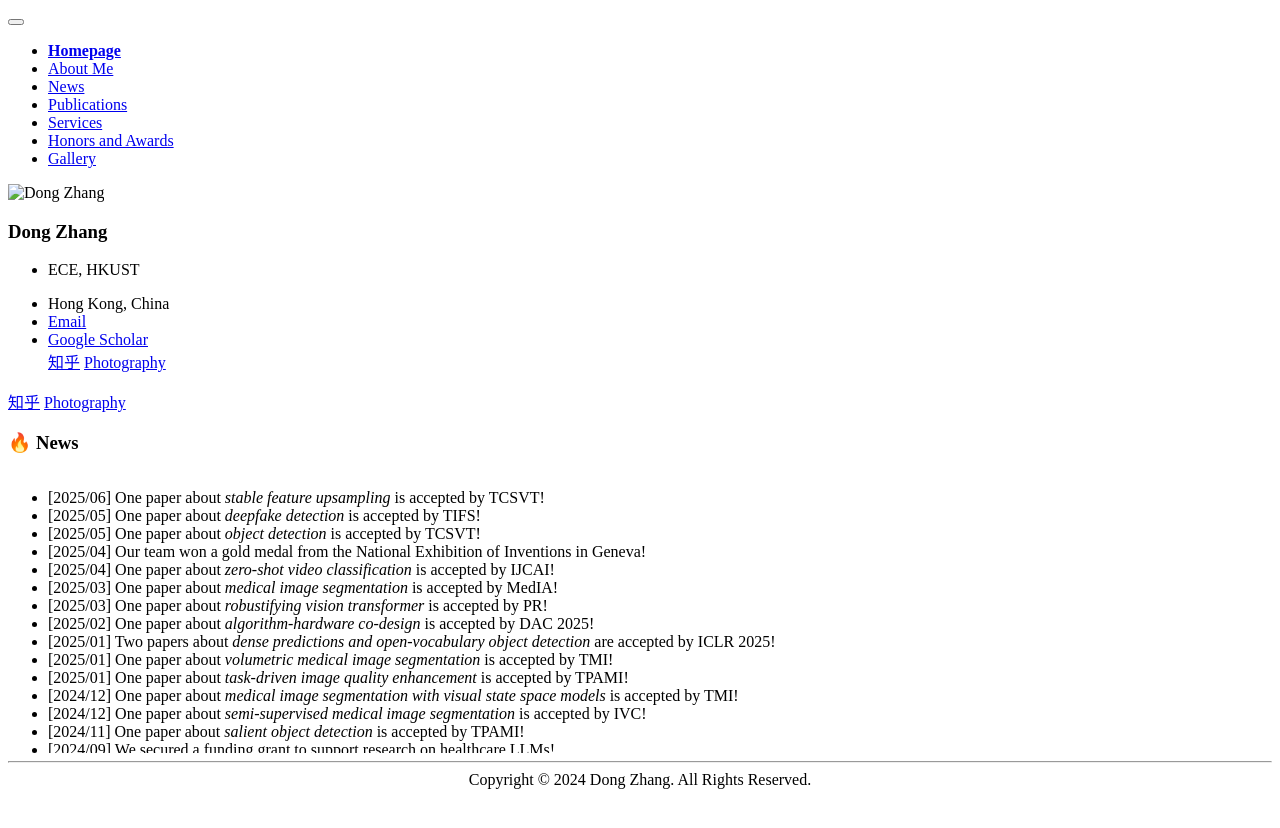
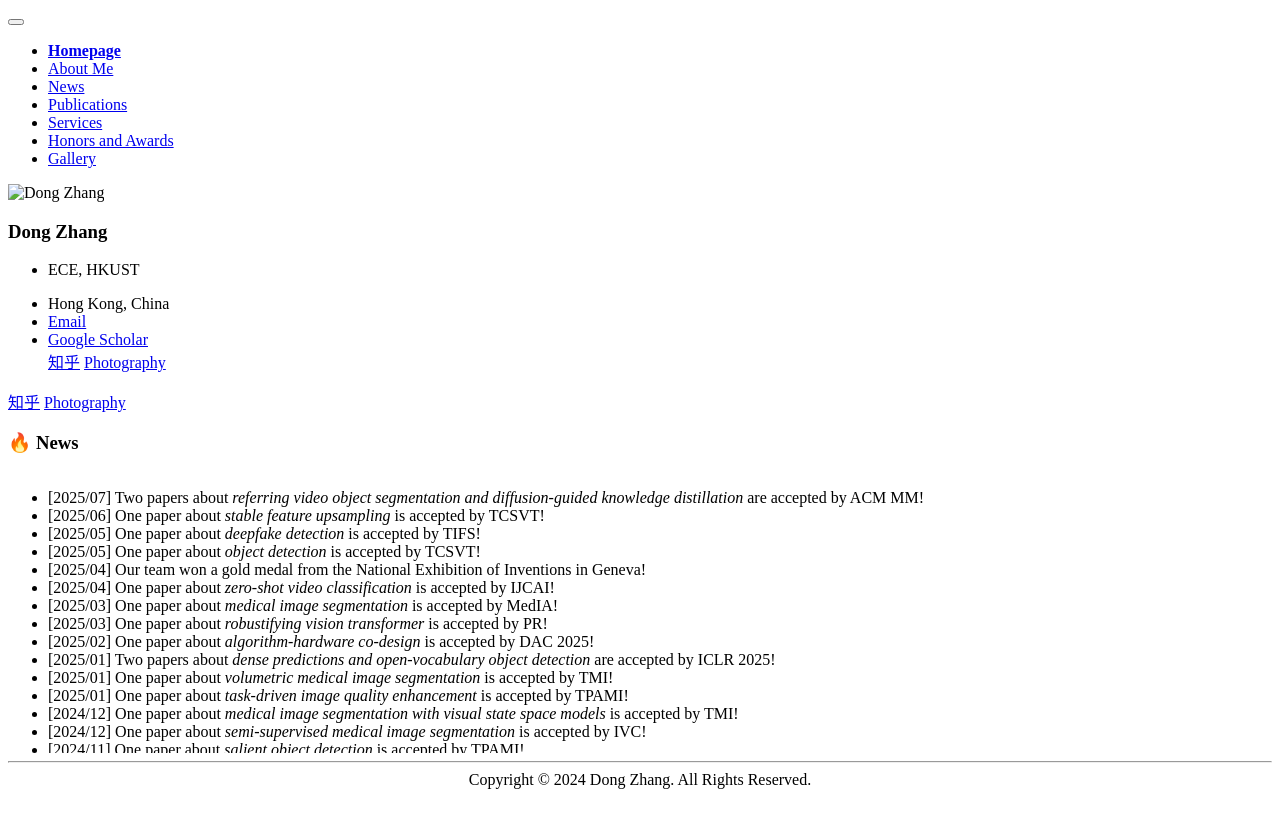
Before and after one commit to dongzhang89/dongzhang89.github.io, a Jekyll site: the page built from _pages/includes/1_news.md, in a window 1280 px wide. Shown: the top 828 px of the page. Built offline with Jekyll 4.4.1, drawn with Linux system fonts in a browser that asks for light colours; our own code applies the rules of GitHub Pages for plain Markdown files.

Commit message:
Update 1_news.md

```diff
--- a/_pages/includes/1_news.md
+++ b/_pages/includes/1_news.md
@@ -8,6 +8,10 @@
             <span class="news-date">[2024/08]</span>
             <span class="news-content"></span>
         </li> -->
+        <li class="news-item">
+            <span class="news-date">[2025/07]</span>
+            <span class="news-content">Two papers about <span style="font-style: italic;">referring video object segmentation and diffusion-guided knowledge distillation</span> are accepted by ACM MM!</span>
+        </li>
         <li class="news-item">
             <span class="news-date">[2025/06]</span>
             <span class="news-content">One paper about <span style="font-style: italic;">stable feature upsampling</span> is accepted by TCSVT!</span>
```
